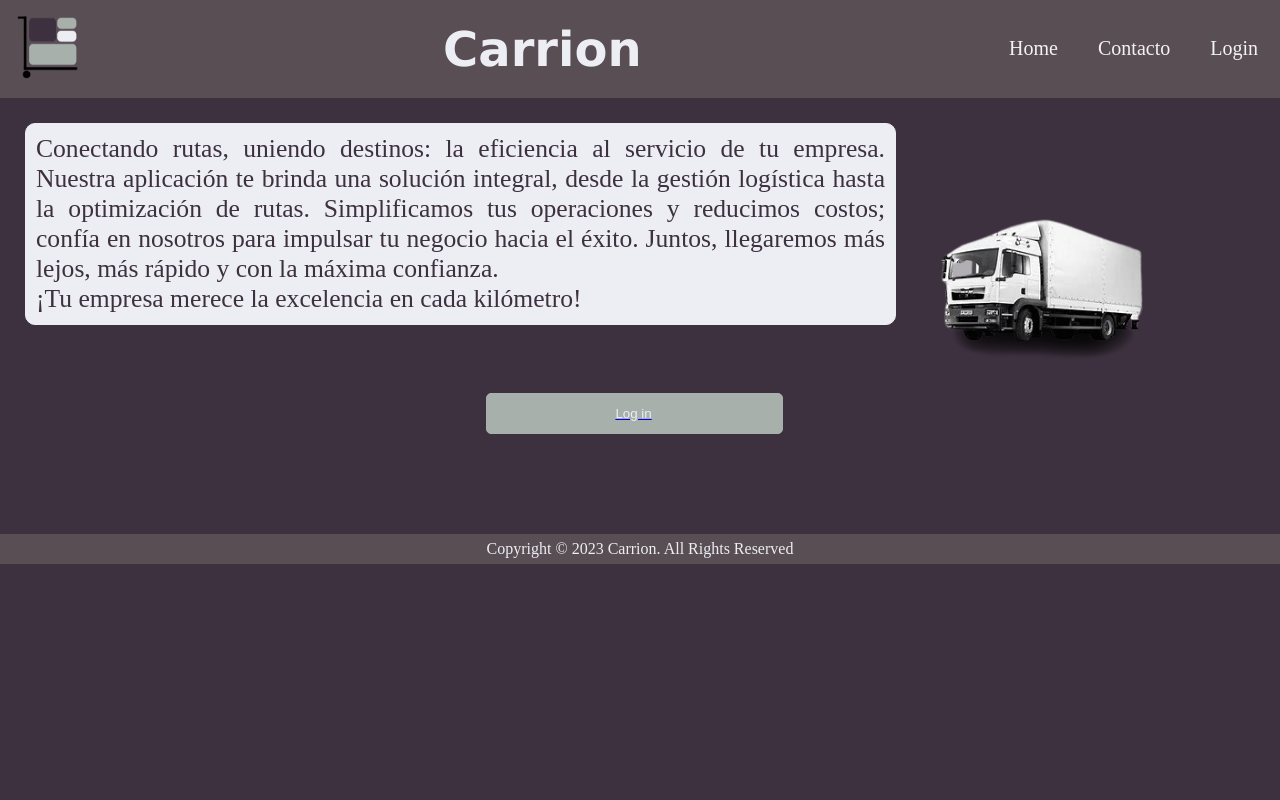
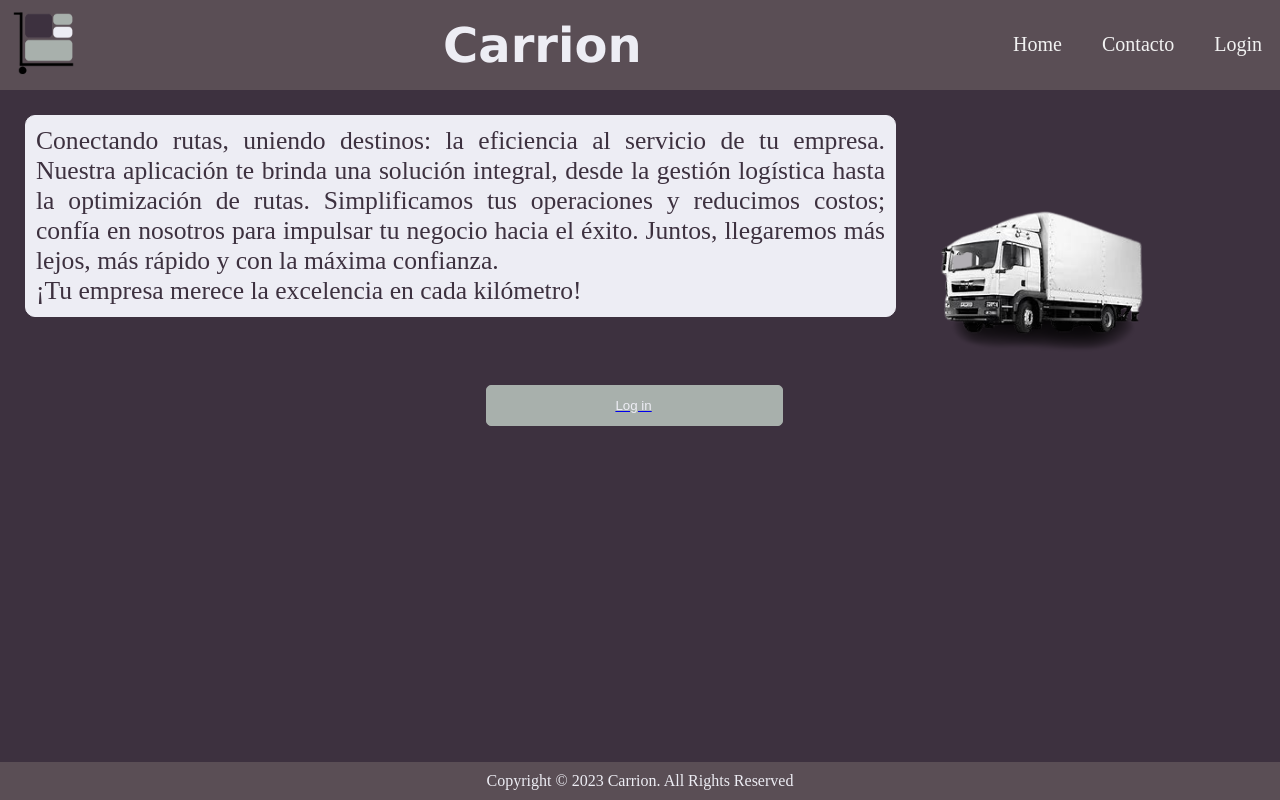
Before and after one commit to Dicaso9/project, a PHP site: page / in a window 1280 px wide. Run offline with PHP 8.4, Linux system fonts and the light colour scheme.

Commit message:
actualizacion footer y botones

```diff
--- a/pagina/assets/css/style.css
+++ b/pagina/assets/css/style.css
@@ -1,25 +1,30 @@
-body{
+body {
+    display: flex;
+    flex-direction: column;
     text-align: left;
     background-color: #3D313F;
     color: #EDEDF4;
+    min-height: 100vh;
 }
-.logo{
+
+.logo {
     width: 7vw;
     height: 7vw;
     display: flex;
     align-items: center;
 }
-h1{
+
+h1 {
     text-align: center;
-    font-family:Verdana, Geneva, Tahoma, sans-serif;
+    font-family: Verdana, Geneva, Tahoma, sans-serif;
     font-size: 300%;
     display: flex;
     align-items: center;
     justify-content: center;
 }
-header{
-    margin: auto;
-    padding: 4px;
+
+header {
+
     background-color: rgb(122, 109, 109, 0.479);
     text-align: center;
     display: flex;
@@ -27,48 +32,59 @@ header{
     align-items: stretch;
     flex-flow: row wrap;
 }
-.menu{
+
+#article {
+    flex: 1;
+}
+
+.menu {
     padding: 8px;
 }
-nav{
+
+nav {
     display: flex;
     justify-content: flex-end;
     align-items: center;
 }
-nav ul{
+
+nav ul {
     list-style-type: none;
     margin: 0;
     padding: 0;
 }
-nav ul li{
+
+nav ul li {
     display: inline;
     margin: 10px;
 }
-nav ul li a{
+
+nav ul li a {
     text-decoration: none;
     color: #f2f2f2;
     font-size: 20px;
 }
-nav ul li a:hover{
+
+nav ul li a:hover {
     background-color: rgb(122, 109, 109, 0.479);
 }
-.login-2{
-	width: 10%;
-	padding: 12px;
+
+.login-2 {
+    width: 10%;
+    padding: 12px;
     padding-left: 10%;
     padding-right: 13%;
-	margin-top: 2%;
-	border:1px solid #A8B0AC;
-	border-radius:5px;
-	display:block;
-	color: #EDEDF4;
-	background-color: #A8B0AC;
+    margin-top: 2%;
+    border: 1px solid #A8B0AC;
+    border-radius: 5px;
+    display: block;
+    color: #EDEDF4;
+    background-color: #A8B0AC;
     margin-left: 38%;
     cursor: pointer;
     text-decoration: none;
 }
 
-#slogan{
+#slogan {
     font-size: 160%;
     margin-left: 5%;
     margin: 25px;
@@ -80,19 +96,22 @@ nav ul li a:hover{
     border: 1px solid #EDEDF4;
     border-radius: 10px;
 }
-.camion{
+
+.camion {
     width: 20%;
     margin-top: -20%;
     margin-left: 70%;
 }
 
-.footer{
+footer {
+    padding-top: 10px;
+    padding-bottom: 10px;
     font-size: 100%;
     text-align: center;
     margin-top: 100px;
     background-color: rgb(122, 109, 109, 0.479);
-    padding: 6px;
 }
-*{
+
+* {
     margin: 0;
 }
--- a/pagina/index.html
+++ b/pagina/index.html
@@ -1,5 +1,6 @@
 <!DOCTYPE html>
 <html lang="en">
+
 <head>
     <meta charset="UTF-8">
     <meta http-equiv="X-UA-Compatible" content="IE=edge">
@@ -8,6 +9,7 @@
     <link rel="shortcut icon" href="assets/imagenes/LogoA.png" type="image/x-icon">
     <title>Carrion</title>
 </head>
+
 <body>
     <header>
         <img src="assets/imagenes/LogoA.png" class="logo">
@@ -20,6 +22,7 @@
             </ul>
         </nav>
     </header>
+    <div id="article">
         <div class="info">
             <p id="slogan">Conectando rutas, uniendo destinos: la eficiencia al servicio de tu empresa.
                 Nuestra aplicación te brinda una solución integral, desde la gestión logística hasta la
@@ -29,8 +32,10 @@
             <img src="assets/imagenes/CamionA.png" class="camion">
         </div>
         <a href="login.html"><input type="submit" value="Log in" class="login-2"></a>
-    <footer class="footer">
+    </div>
+    <footer>
         Copyright © 2023 Carrion. All Rights Reserved
     </footer>
 </body>
+
 </html>
```
Lines whose indentation alone changed are shown as unchanged.
